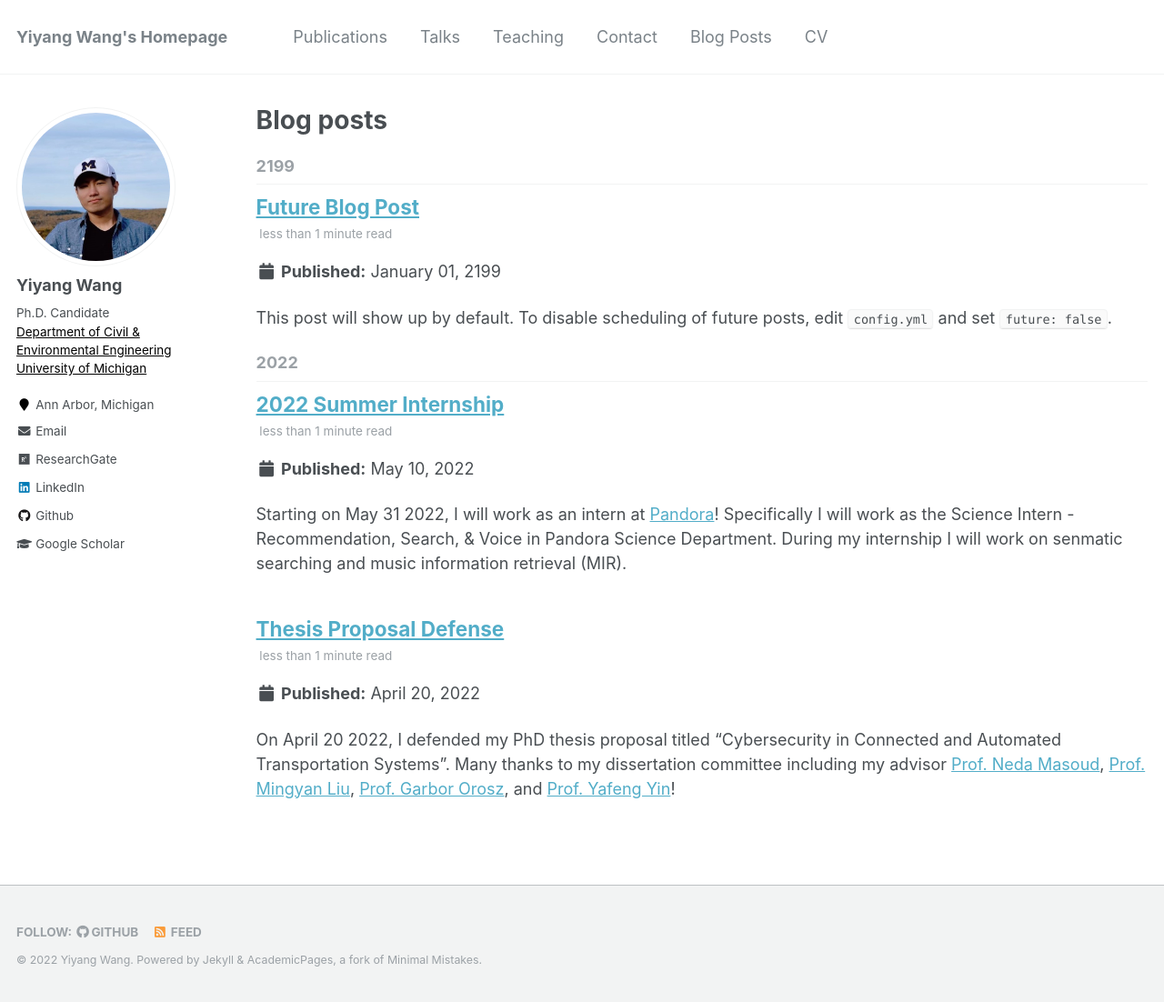
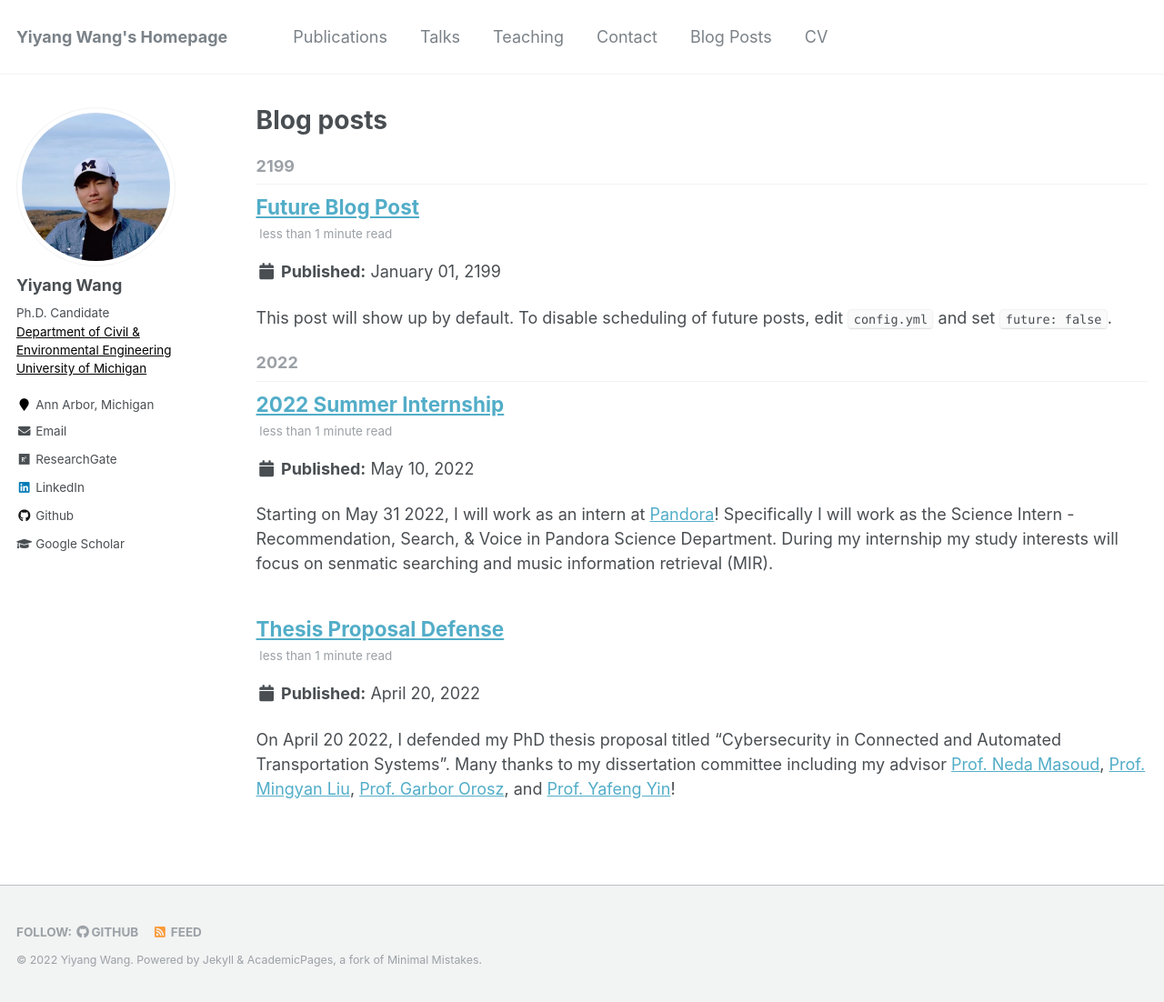
Before and after one commit to yiyangwan/yiyangwan.github.io, a Jekyll site: the page built from _pages/year-archive.html, in a window 1280 px wide and 1102 px high. Shown: the whole window at 91% size. Built offline with Jekyll 4.4.1, drawn with Linux system fonts in a browser that asks for light colours.

Commit message:
05102022c2

```diff
--- a/_pages/year-archive.html
+++ b/_pages/year-archive.html
@@ -4,8 +4,8 @@
 permalink: /year-archive/
 title: "Blog posts"
 author_profile: true
-<!-- redirect_from:
-- /wordpress/blog-posts/ -->
+redirect_from:
+- /wordpress/blog-posts/
 ---
 
 {% include base_path %}
--- a/_posts/2022-05-10-blog-post-1.md
+++ b/_posts/2022-05-10-blog-post-1.md
@@ -7,4 +7,4 @@
   - personal
 ---
 
-Starting on May 31 2022, I will work as an intern at [Pandora](https://www.pandora.com/about)! Specifically I will work as the Science Intern - Recommendation, Search, & Voice in Pandora Science Department. During my internship I will work on senmatic searching and music information retrieval (MIR).
+Starting on May 31 2022, I will work as an intern at [Pandora](https://www.pandora.com/about)! Specifically I will work as the Science Intern - Recommendation, Search, & Voice in Pandora Science Department. During my internship my study interests will focus on senmatic searching and music information retrieval (MIR).
```
